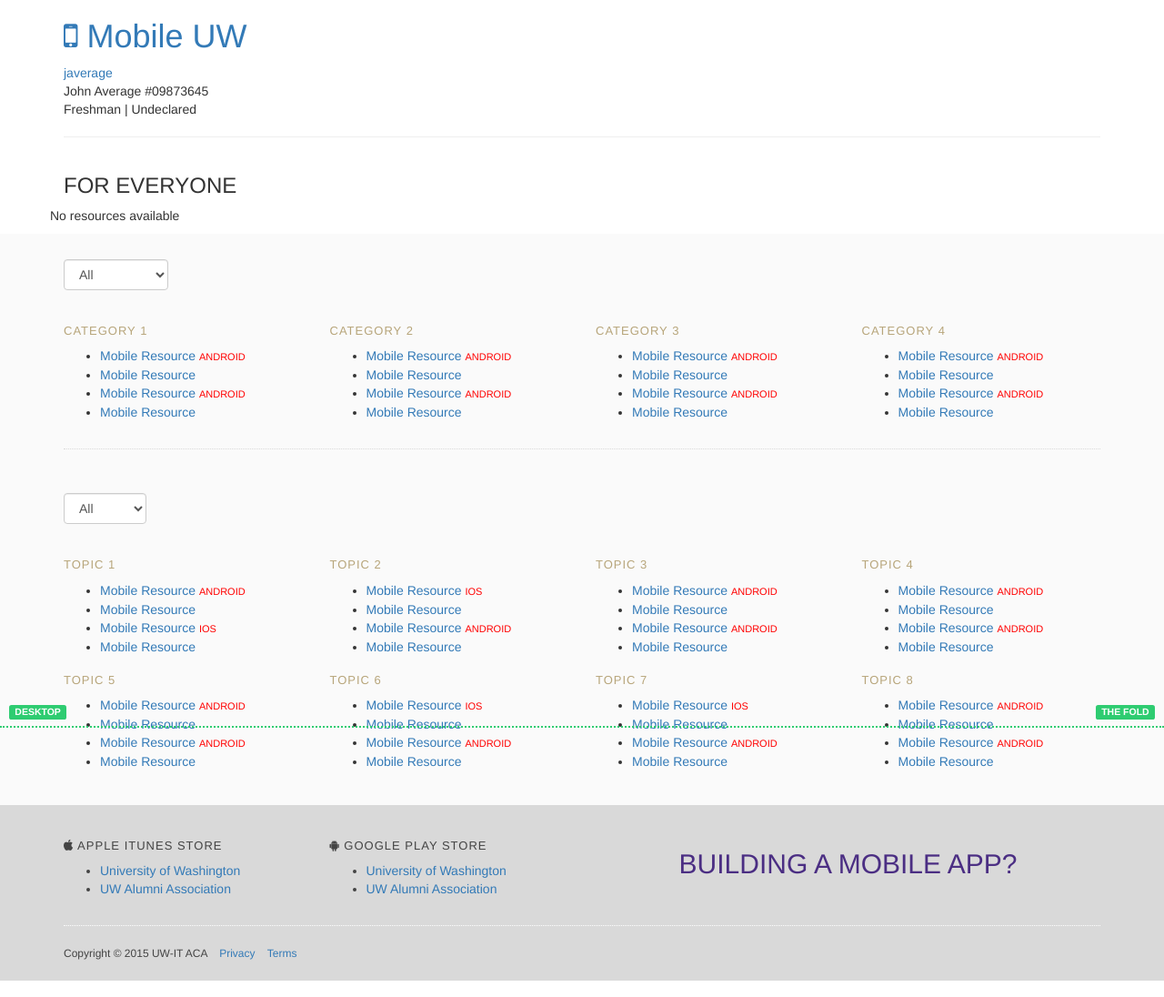
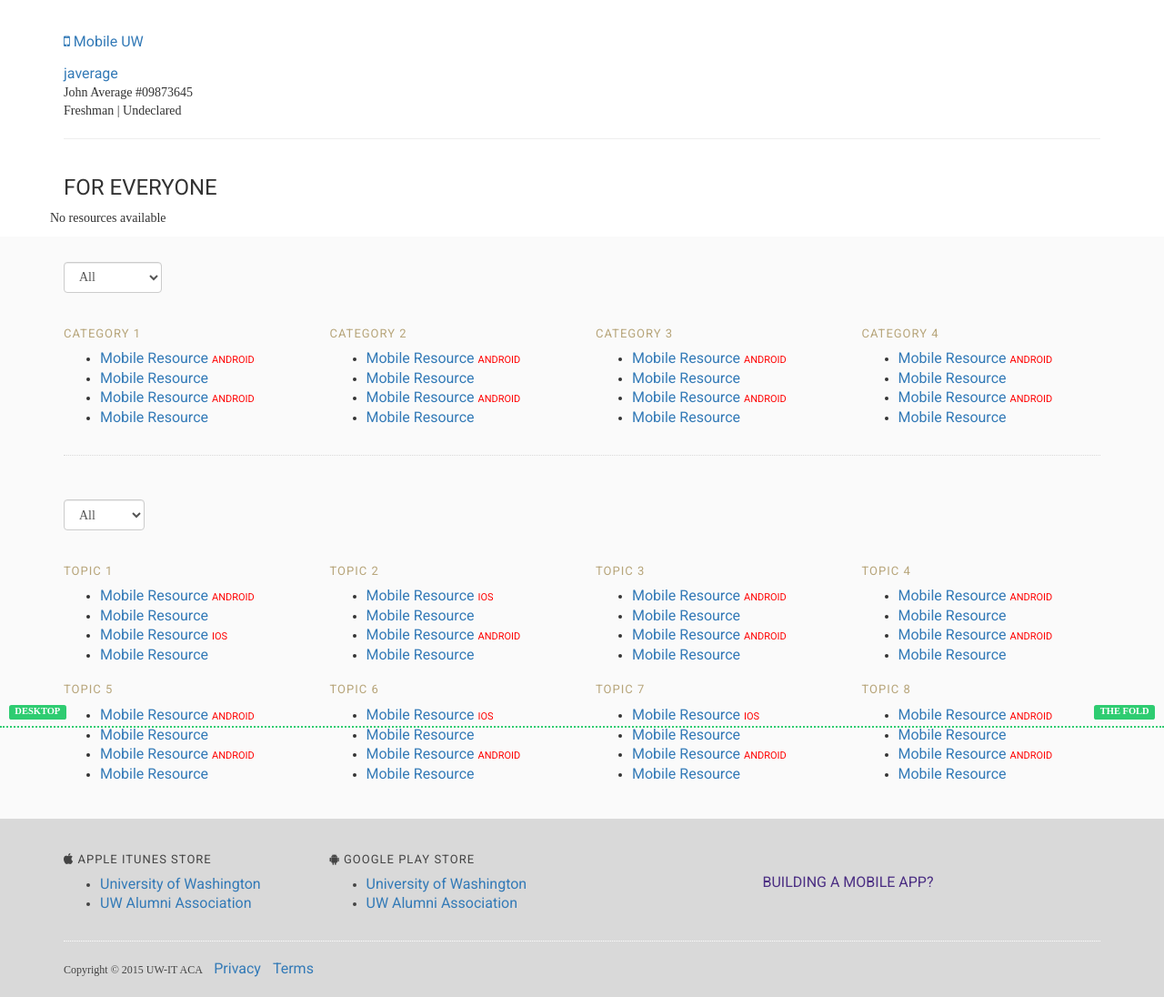
Before and after one commit to uw-it-aca/mdot, a Django app: template mdot/templates/mdot/home.html in a window 1280 px wide. Shown: the whole page at 91% size. Run offline with Django 3.2, Linux system fonts and the light colour scheme; the template is opened without the code that fills it, so the values that code supplies are empty; style sheets or scripts are compiled from the project's sources; some libraries are stand-ins or nearby versions.

Commit message:
adding roboto and roboto slab fonts

```diff
--- a/mdot/static/mdot/css/mobile.less
+++ b/mdot/static/mdot/css/mobile.less
@@ -8,6 +8,11 @@
 @black: #000;
 
 /*** mobile ***/
+
+body {font-family: 'Roboto Slab', serif;
+    h1,h2,h3,h4,h5 {font-family: 'Roboto', sans-serif;}
+    a {font-family: 'Roboto', sans-serif; font-size:16px; }
+}
 
 .mdot-feature {
 
--- a/mdot/templates/mdot/base.html
+++ b/mdot/templates/mdot/base.html
@@ -23,6 +23,9 @@
         <link rel="apple-touch-icon-precomposed" sizes="72x72" href="{% static "vendor/ico/apple-touch-icon-72-precomposed.png" %}">
         <link rel="apple-touch-icon-precomposed" sizes="57x57" href="{% static "vendor/ico/apple-touch-icon-57-precomposed.png" %}">
         <link rel="shortcut icon" href="{% static "vendor/ico/favicon.ico" %}">
+
+        <link href='http://fonts.googleapis.com/css?family=Roboto' rel='stylesheet' type='text/css'>
+        <link href='http://fonts.googleapis.com/css?family=Roboto' rel='stylesheet' type='text/css'>
 
         {% if request.is_windows_phone %}
         <!-- windows8 - tile icon  & color -->
@@ -58,7 +61,7 @@
             @white: #fff;
             @black: #000;
 
-            body { overflow-x: hidden; }
+            body { overflow-x: hidden; font-family: 'Roboto Slab', serif;}
 
             ul { list-style: none; padding: 0; margin: 0;
                 li { padding: 0; margin: 0; }
```
